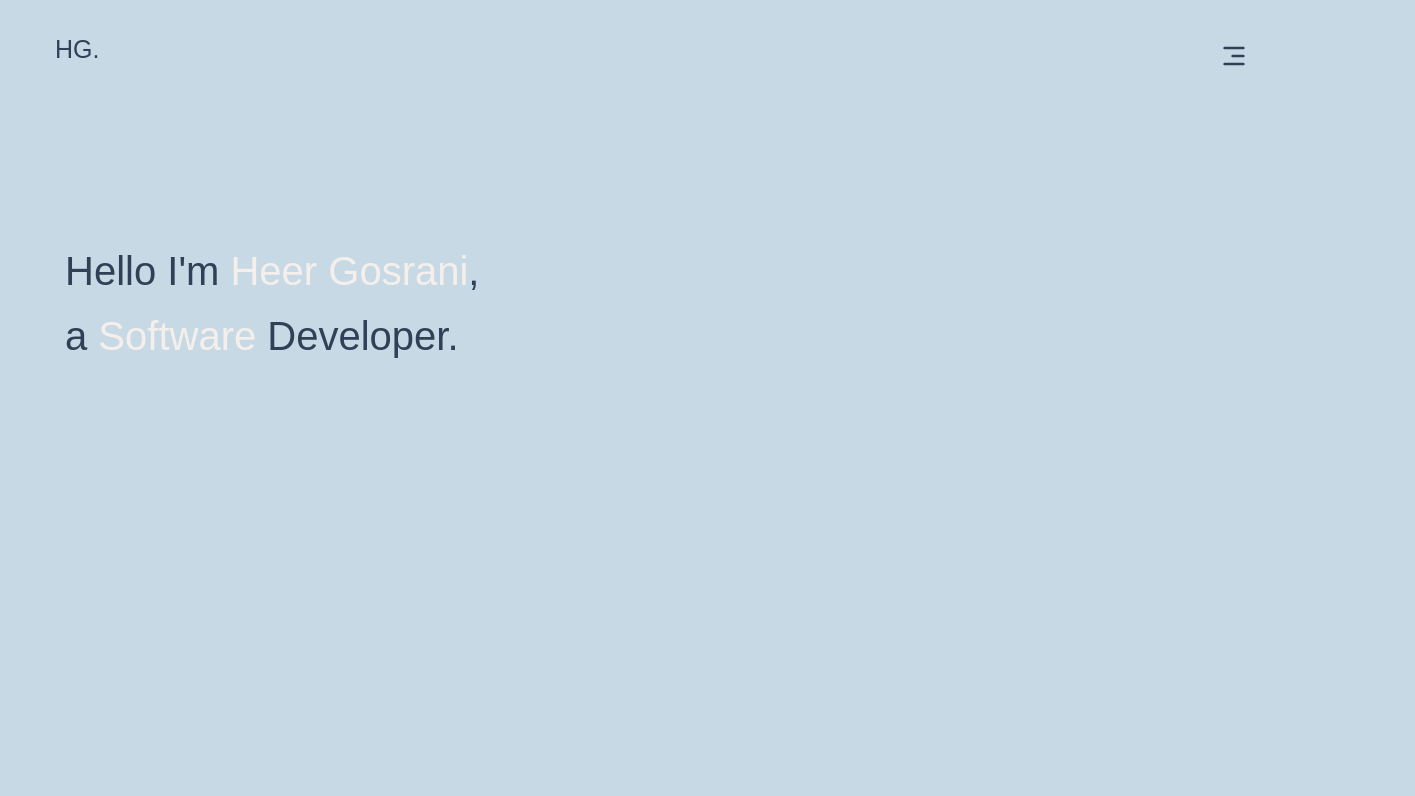
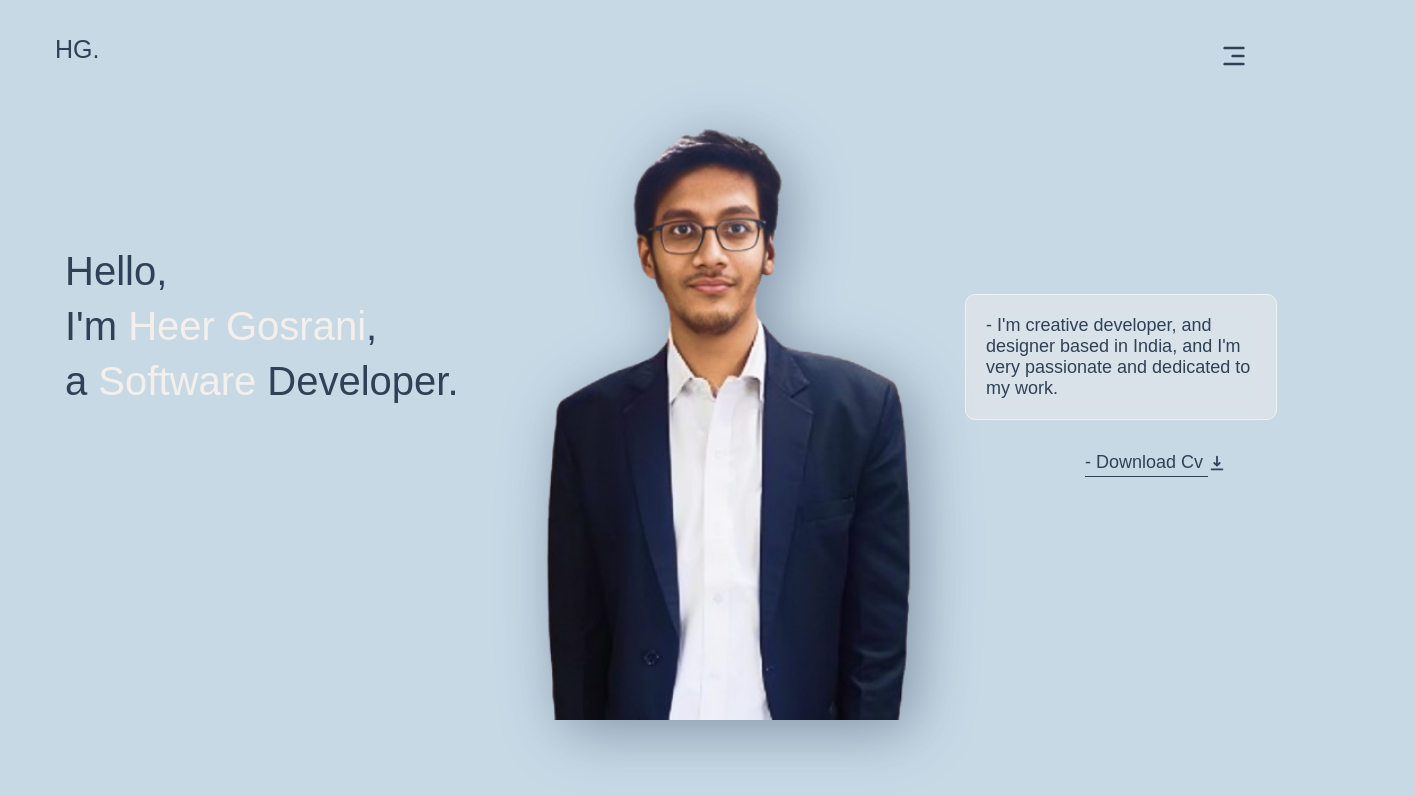
Before and after one commit to heergosrani02/my-portfolio, a React (Vite) app: page / in a window 1280 px wide. Shown: the top 796 px of the page, 1415 px wide, since content can reach past the window. Built offline with nearby package versions, Linux system fonts and the light colour scheme; a web font is replaced by a local one.

Commit message:
half-done

```diff
--- a/src/components/HeroSection/HeroSection.jsx
+++ b/src/components/HeroSection/HeroSection.jsx
@@ -1,4 +1,6 @@
-import heroCss from "./HeroSection.module.css"
+import heroCss from "./HeroSection.module.css";
+import person from "./../../assets/img/heer.png"
+import { HiDownload } from "react-icons/hi";
 
 function HeroSection(){
     return(
@@ -6,10 +8,27 @@ function HeroSection(){
            <section>
                 <div className={heroCss.container}>
                     <div className={heroCss.intro}>
-                        <p>Hello I'm <span>Heer Gosrani</span>,</p>
+                        <p>Hello, </p>
                     </div>
+
+                    <div className={heroCss.intro1}>
+                        <p> I'm <span>Heer Gosrani</span>,</p>
+                    </div>
+
                     <div className={heroCss.myRole}>
                         <p>a <span>Software</span> Developer.</p>
+                    </div>
+
+                    <div className={heroCss.heroImg}>
+                        <img src={person} alt="person" />
+                    </div>
+
+                    <div className={heroCss.glass}>
+                        <p>- I'm creative developer, and designer based in India, and I'm very passionate and dedicated to my work.</p>
+                    </div>
+
+                    <div className={heroCss.downloadCv}>
+                        <p> - Download Cv <HiDownload className={heroCss.down}/></p>
                     </div>
                 </div>
            </section>
--- a/src/components/HeroSection/HeroSection.module.css
+++ b/src/components/HeroSection/HeroSection.module.css
@@ -1,5 +1,5 @@
 .container{
-    width: 1350px;
+    width: 1200px;
     height: 600px;
     margin: 10px 35px;
     border-radius: 10px;
@@ -9,6 +9,13 @@
     font-size: 40px;
     position: relative;
     top: 150px;
+    left: 30px;
+}
+
+.intro1{
+    font-size: 40px;
+    position: relative;
+    top: 160px;
     left: 30px;
 }
 
@@ -22,3 +29,41 @@
 span{
     color: #F5EFEB;
 }
+
+.heroImg img{
+    height: 620px;
+    position: absolute;
+    top: 100px;
+    right: 310px;
+    filter: drop-shadow(10px 10px 30px #2f415673);
+}
+
+.glass{
+    width: 270px;
+    padding: 20px;
+    font-size: 18px;
+    background: #f5efeb63;
+    border-radius: 10px;
+    border: 1px solid #F5EFEB;
+    position: relative;
+    top: 60px;
+    left: 930px;
+    backdrop-filter: blur(10px);
+}
+
+.downloadCv{
+    width: 170px;
+    padding: 20px;
+    font-size: 18px;
+    text-decoration: underline;
+    text-underline-offset: 8px;
+    position: relative;
+    top: 70px;
+    left: 1030px;
+    cursor: pointer;
+}
+
+.down{
+    position: relative;
+    top: 4px;
+}
--- a/src/components/Navbar/Navbar.module.css
+++ b/src/components/Navbar/Navbar.module.css
@@ -31,6 +31,7 @@
     position: absolute;
     top: 0;
     right: 0;
+    z-index: 1;
 }
 
 .cross{
```
Also changed, not shown: src/assets/img/Heer.png.
